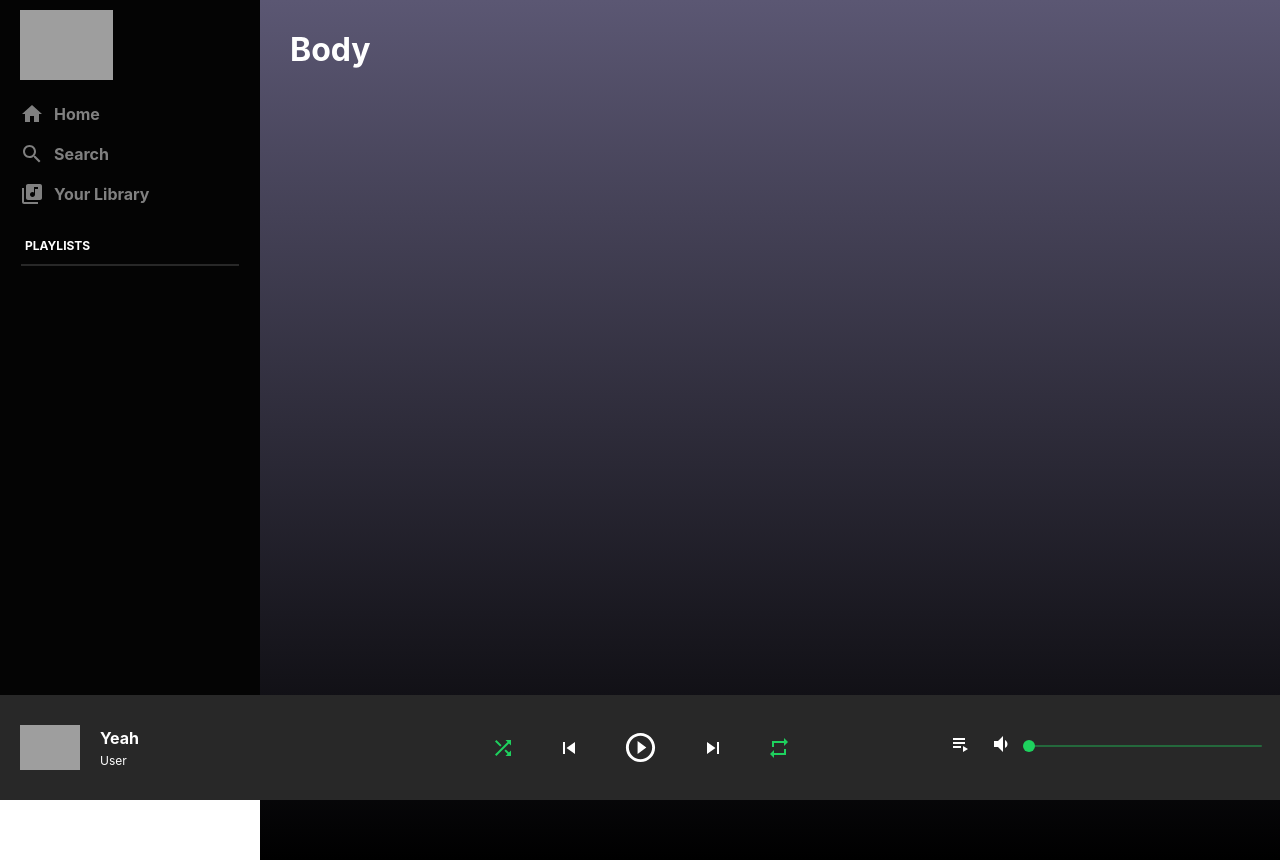
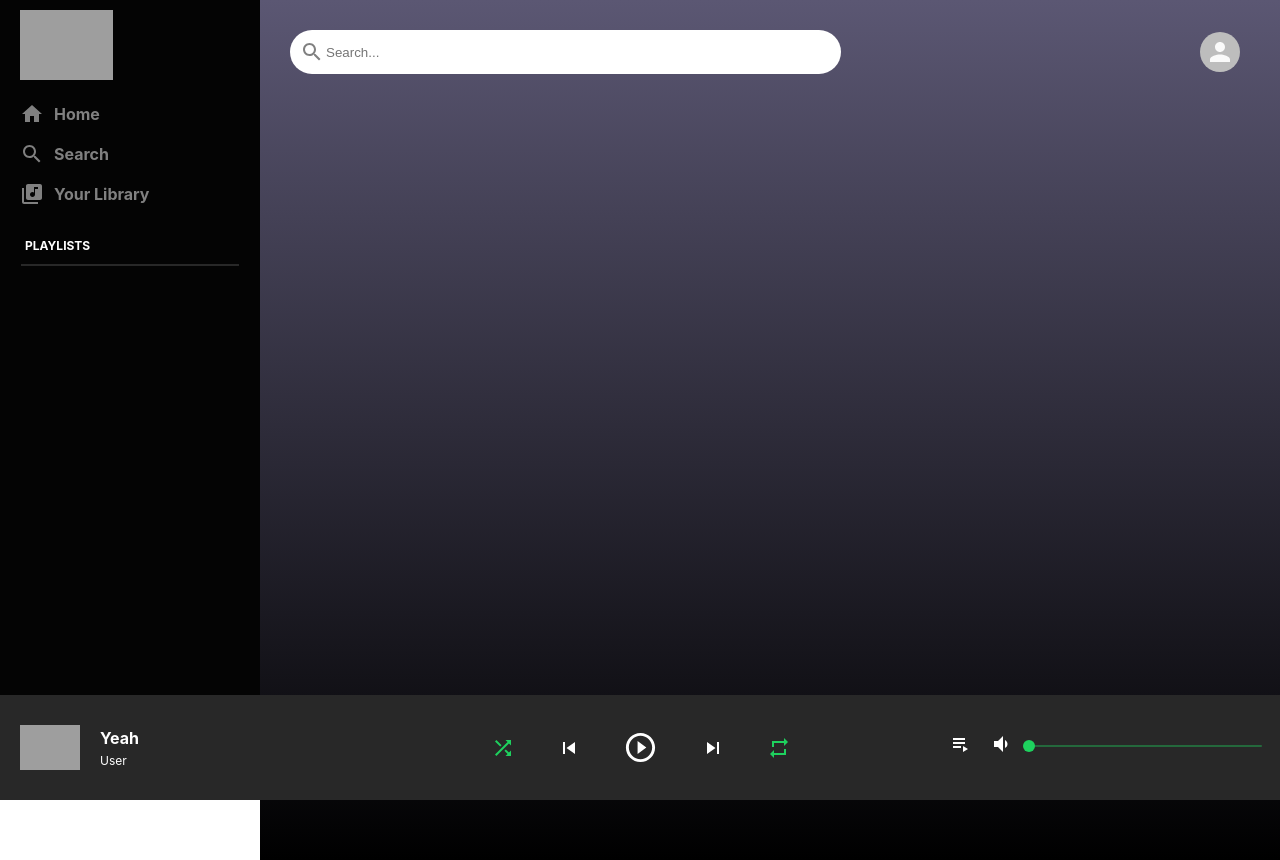
Before and after one commit to johannamag/react-spotify-clone, a React (Create React App) app: page / in a window 1280 px wide. Built offline with nearby package versions, Linux system fonts and the light colour scheme; grey boxes are pictures that could not be loaded; what spotify-web-api-js would draw is missing.

Commit message:
Added Body Header

```diff
--- a/src/Body.js
+++ b/src/Body.js
@@ -1,10 +1,11 @@
 import React from "react";
 import "./Body.css";
+import Header from "./Header";
 
-function Body() {
+function Body({ spotify }) {
   return (
     <div className="body">
-      <h1>Body</h1>
+      <Header spotify={spotify} />
     </div>
   );
 }
--- /dev/null
+++ b/src/Header.css
@@ -0,0 +1,32 @@
+.header {
+  display: flex;
+  justify-content: space-between;
+  margin-bottom: 30px;
+}
+
+.header__left {
+  flex: 0.6;
+  min-width: 80px;
+  background-color: white;
+  color: grey;
+  border-radius: 30px;
+  padding: 10px;
+  display: flex;
+  align-items: center;
+  margin-right: 5px;
+}
+
+.header__left > input {
+  border: none;
+  width: 100%;
+  outline: none;
+}
+
+.header__right {
+  display: flex;
+  align-items: center;
+}
+
+.header__right > h4 {
+  margin-left: 10px;
+}
--- /dev/null
+++ b/src/Header.js
@@ -0,0 +1,24 @@
+import React from "react";
+import "./Header.css";
+import SearchIcon from "@material-ui/icons/Search";
+import { Avatar } from "@material-ui/core";
+import { useDataLayerValue } from "./DataLayer";
+
+function Header() {
+  const [{ user }, disptach] = useDataLayerValue();
+
+  return (
+    <div className="header">
+      <div className="header__left">
+        <SearchIcon />
+        <input placeholder="Search..." type="text" />
+      </div>
+      <div className="header__right">
+        <Avatar src={user?.images[0]?.url} alt={user?.display_name} />
+        <h4>{user?.display_name}</h4>
+      </div>
+    </div>
+  );
+}
+
+export default Header;
--- a/src/Player.js
+++ b/src/Player.js
@@ -9,7 +9,7 @@
     <div className="player">
       <div className="player__body">
         <Sidebar />
-        <Body />
+        <Body spotify={spotify} />
       </div>
       <Footer />
     </div>
```
